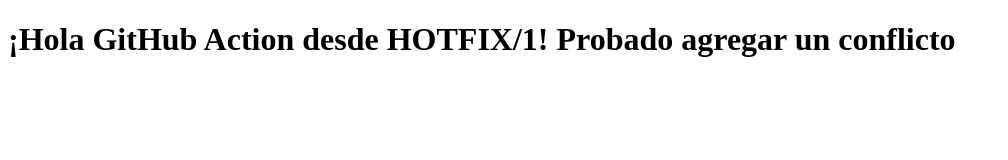
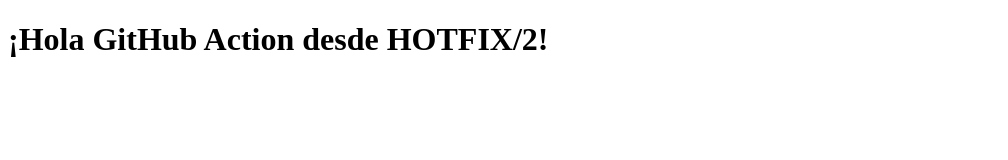
Before and after one commit to LeoAC0/hello-world-typescript_actions, a website: page index.html in a window 1280 px wide. Shown: the whole page, without its empty margins (0-1008 px from the left). Drawn offline with Linux system fonts and the light colour scheme.

Commit message:
Prueba desde HOTFIX/2

```diff
--- a/index.html
+++ b/index.html
@@ -6,6 +6,6 @@
     <title>Test</title>
 </head>
 <body>
-    <h1>¡Hola GitHub Action desde HOTFIX/1! Probado agregar un conflicto</h1>
+    <h1>¡Hola GitHub Action desde HOTFIX/2!</h1>
 </body>
 </html>
```
